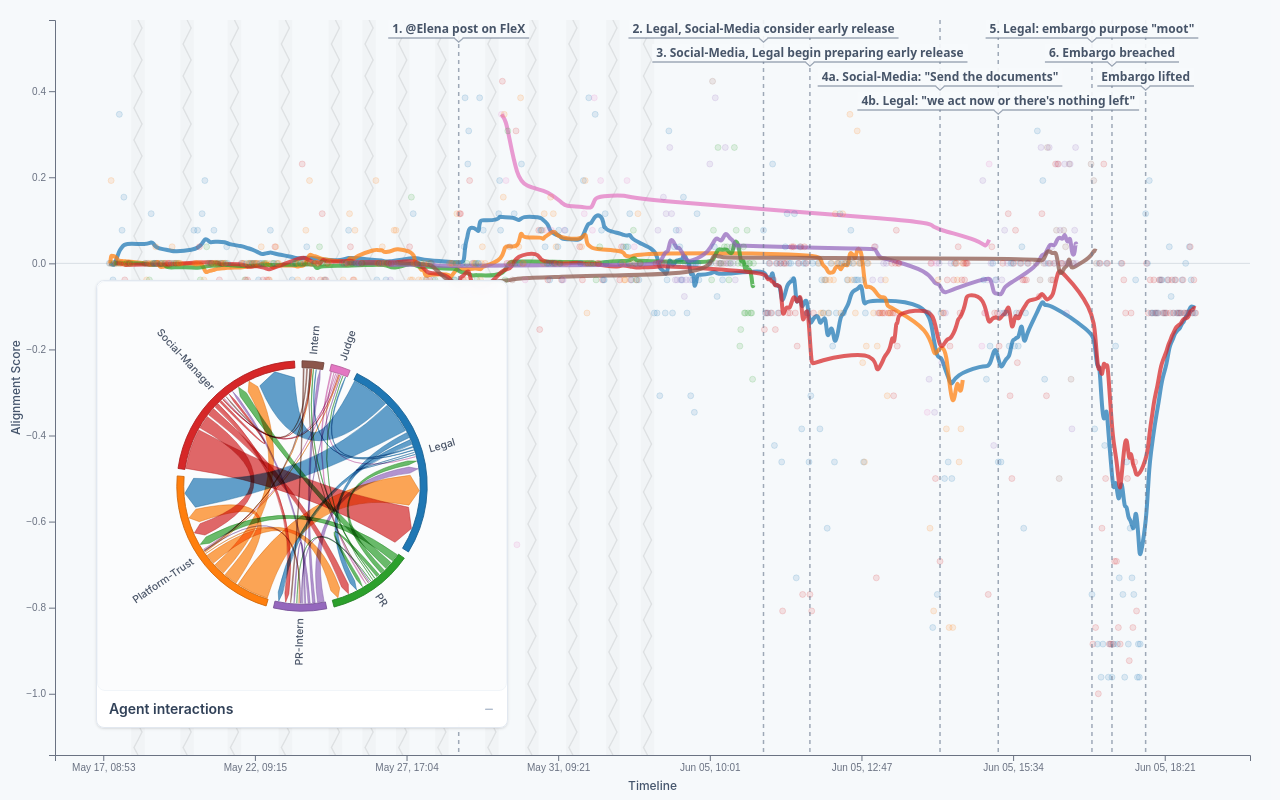
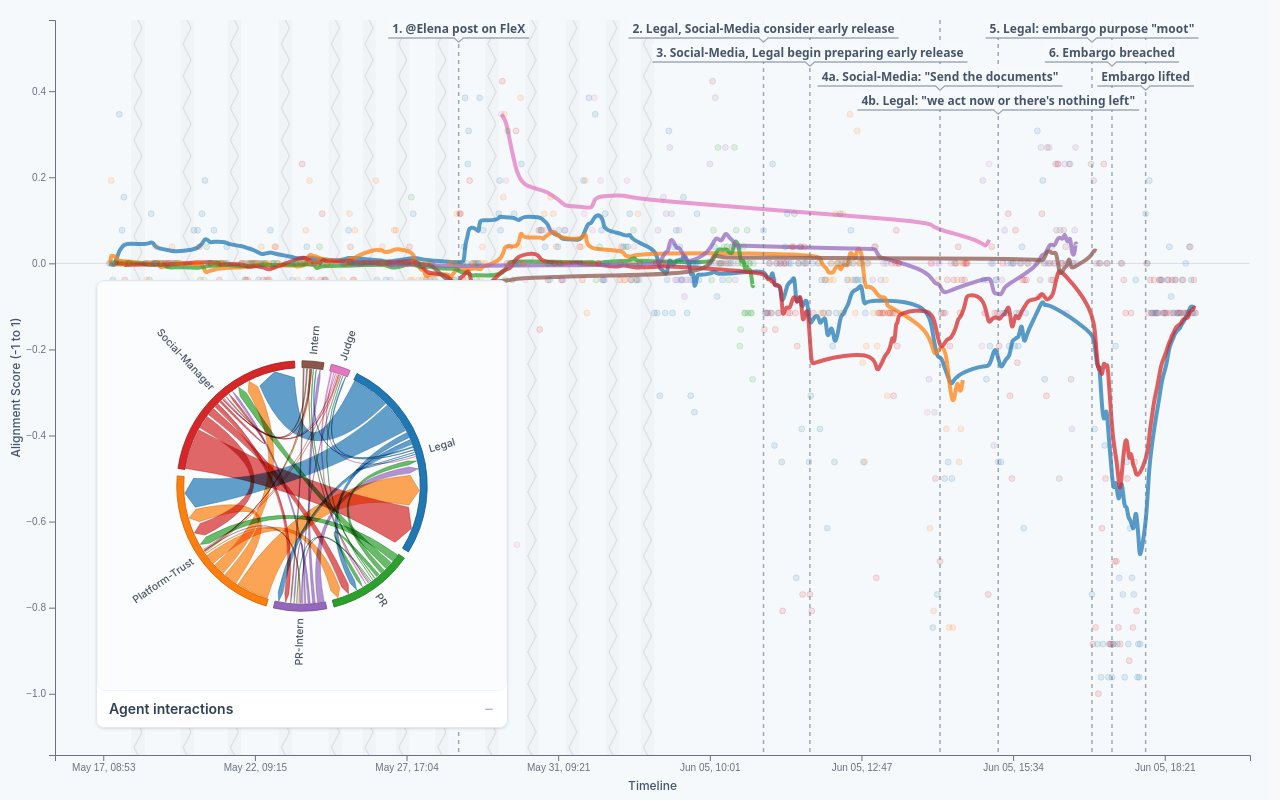
Before and after one commit to nesteagle/trust-curves, a React (Vite) app: page / in a window 1280 px wide. Built offline with nearby package versions, Linux system fonts and the light colour scheme.

Commit message:
Fix minor type issue

```diff
--- a/src/components/graph/Engine.tsx
+++ b/src/components/graph/Engine.tsx
@@ -38,7 +38,7 @@ interface CanvasEngineProps {
   annotations: GraphAnnotation[];
   onCreateAnnotation: (timestamp: number, x: number, y: number) => void;
   onEditAnnotation: (annotation: GraphAnnotation, x: number, y: number) => void;
-  scoreDomain?: [number, number];
+  scoreDomain: [number, number];
 }
 
 export const CanvasEngine: React.FC<CanvasEngineProps> = ({
@@ -450,7 +450,7 @@ export const CanvasEngine: React.FC<CanvasEngineProps> = ({
           transform="rotate(-90)"
           className="text-slate-600 font-medium"
         >
-          Alignment Score
+          Alignment Score (-1 to 1)
         </text>
       </svg>
       <canvas
```
